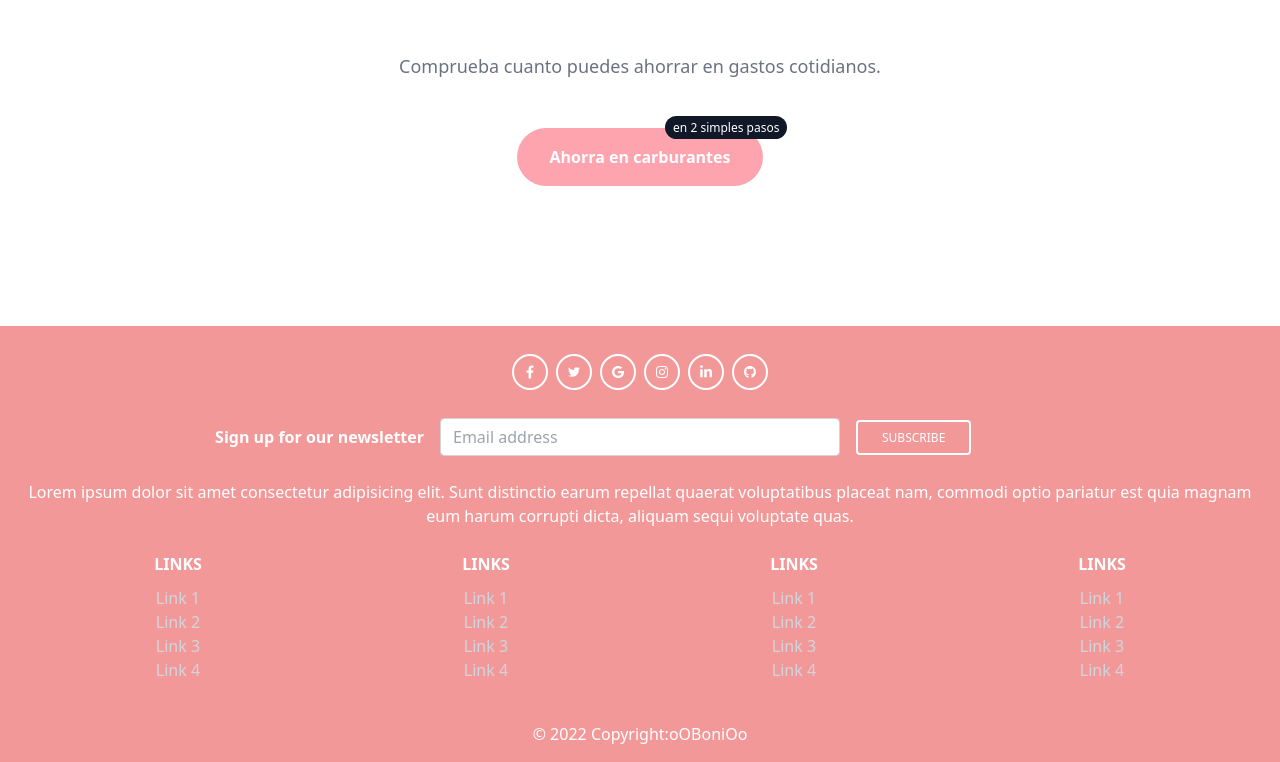
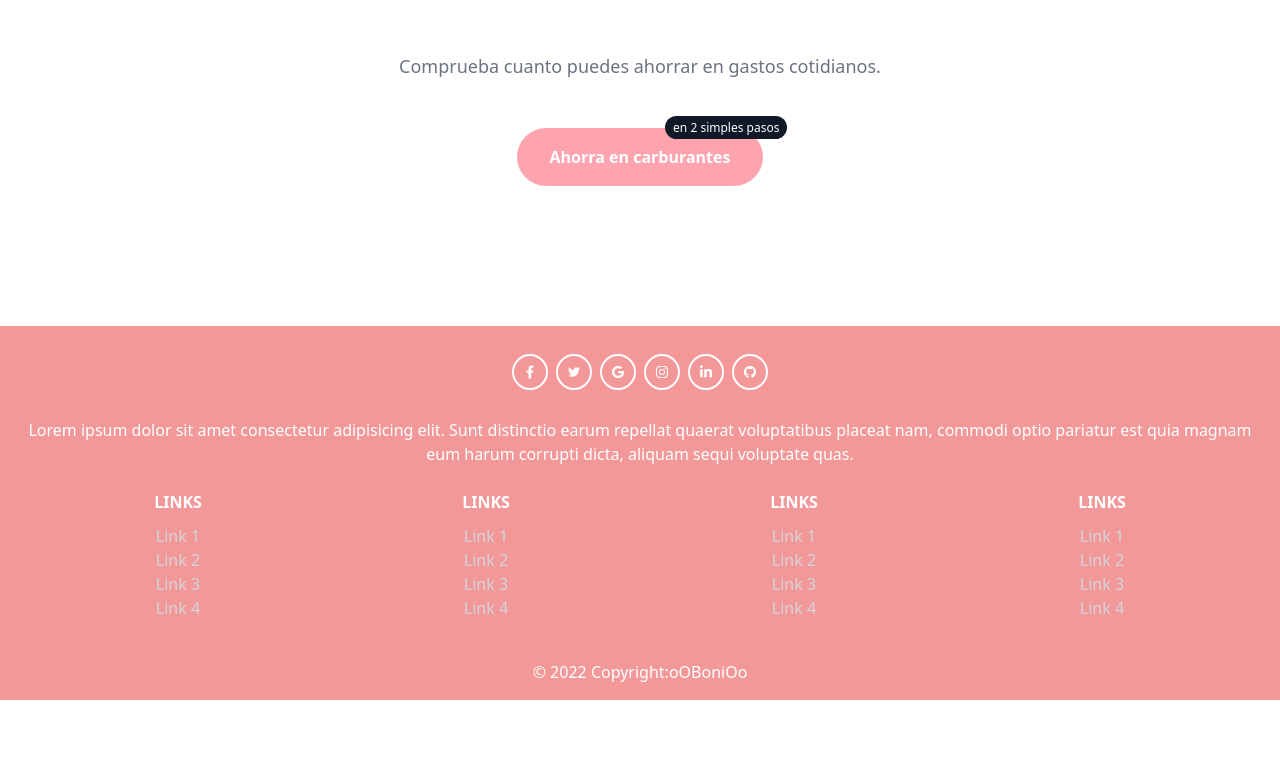
Before and after one commit to oOBoniOo/BeSparing, a Next.js app in the folder packages/front/: page / in a window 1280 px wide. Shown: the part 546-1308 px from the top of the page. After the commit the page ends 1246 px from the top, so only its background shows below. Built offline with nearby package versions, Linux system fonts and the light colour scheme.

Commit message:
footer fix

```diff
--- a/packages/front/components/Footer.tsx
+++ b/packages/front/components/Footer.tsx
@@ -1,14 +1,11 @@
 /* eslint-disable max-len */
 /* eslint-disable react/react-in-jsx-scope */
-import React, { useEffect } from 'react';
-import MenuItems from './menuItems';
+import React from 'react';
 import Link from 'next/link';
-import piggy from '../public/piggy.png';
-import Image from 'next/image';
 
 const Footer = () => (
   <footer className="text-center text-white bg-gray-900">
-    <div className="container px-6 pt-6">
+    <div className="container px-6 pt-6 mx-auto">
       <div className="flex justify-center mb-6">
         <a
           href="#!"
@@ -141,52 +138,6 @@ const Footer = () => (
             ></path>
           </svg>
         </a>
-      </div>
-
-      <div>
-        <form action="">
-          <div className="flex grid items-center justify-center gap-4 md:grid-cols-3 gird-cols-1">
-            <div className="md:ml-auto md:mb-6">
-              <p className="">
-                <strong>Sign up for our newsletter</strong>
-              </p>
-            </div>
-
-            <div className="md:mb-6">
-              <input
-                type="text"
-                className="
-                form-control
-                block
-                w-full
-                px-3
-                py-1.5
-                text-base
-                font-normal
-                text-gray-700
-                bg-white bg-clip-padding
-                border border-solid border-gray-300
-                rounded
-                transition
-                ease-in-out
-                m-0
-                focus:text-gray-700 focus:bg-white focus:border-blue-600 focus:outline-none
-              "
-                id="exampleFormControlInput1"
-                placeholder="Email address"
-              />
-            </div>
-
-            <div className="mb-6 md:mr-auto">
-              <button
-                type="submit"
-                className="inline-block px-6 py-2 text-xs font-medium leading-tight text-white uppercase transition duration-150 ease-in-out border-2 border-white rounded hover:bg-black hover:bg-opacity-5 focus:outline-none focus:ring-0"
-              >
-                Subscribe
-              </button>
-            </div>
-          </div>
-        </form>
       </div>
 
       <div className="mb-6">
```
